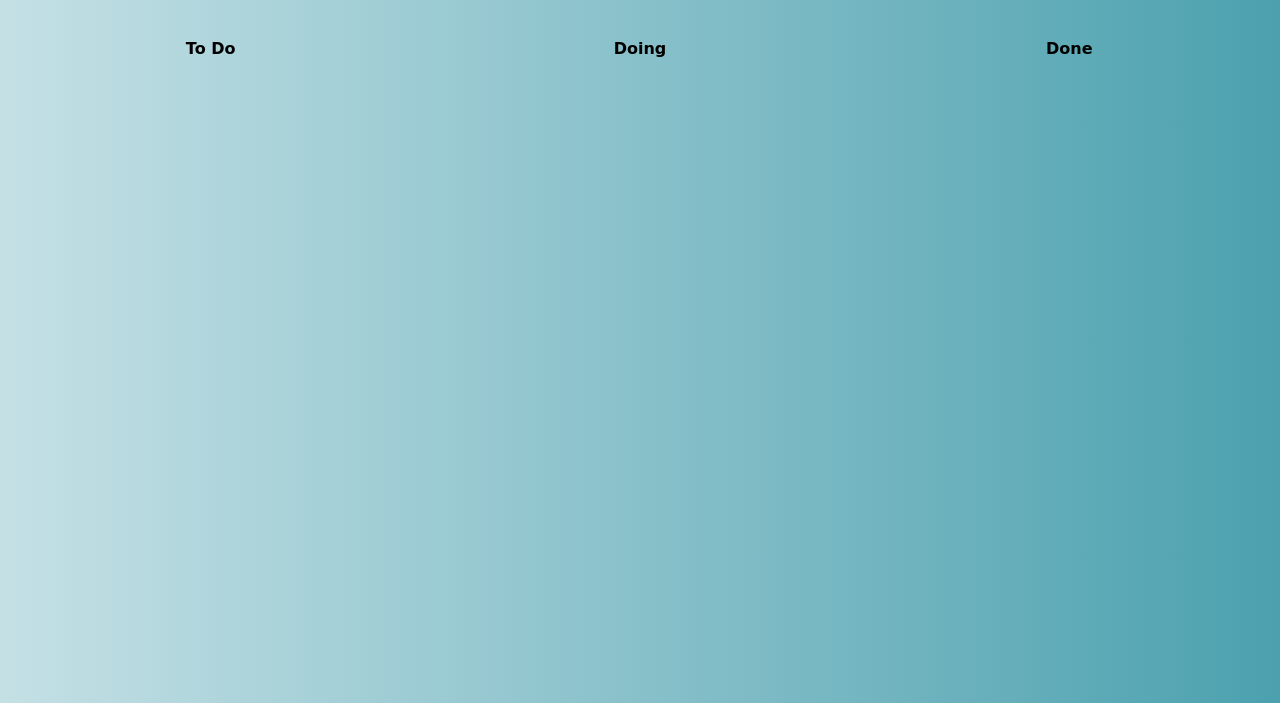
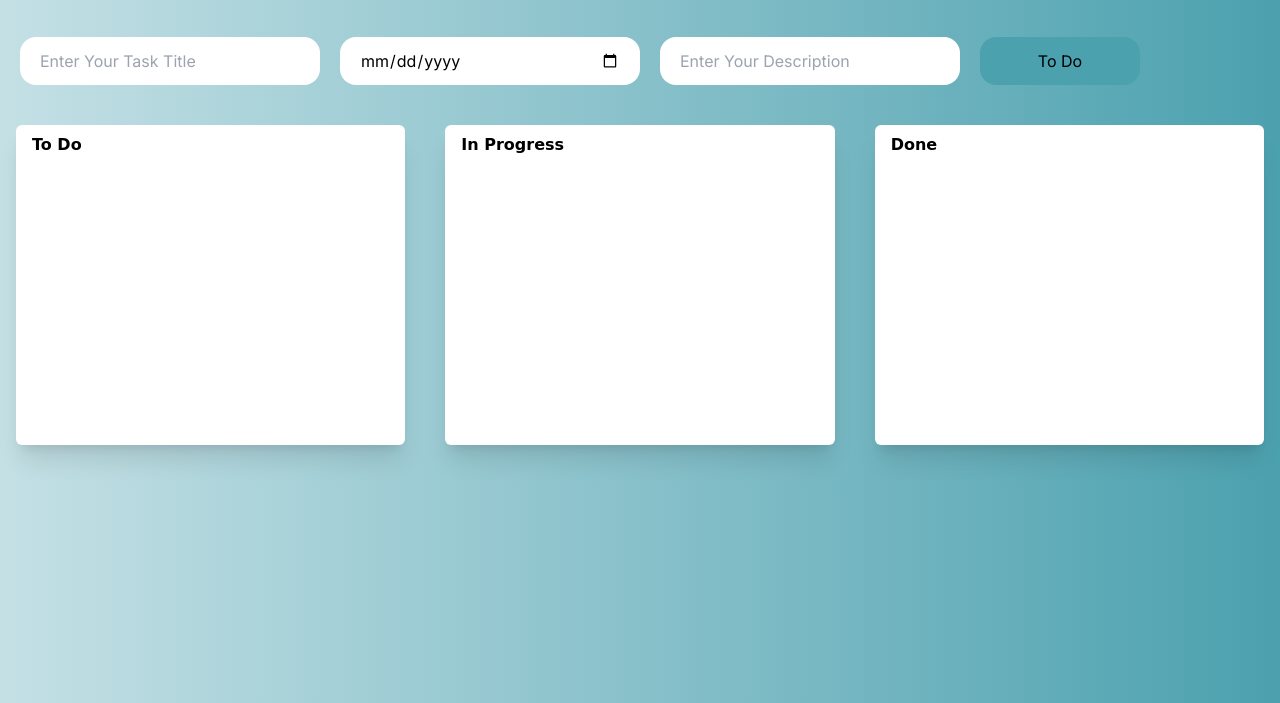
Before and after one commit to WissamDouskary/TaskFlow, a website: page index.html in a window 1280 px wide. Shown: the part 97-800 px from the top of the page. Drawn offline with nearby package versions, Linux system fonts and the light colour scheme; a web font is replaced by a local one.

Commit message:
Change Website Design, and some other updates

```diff
--- a/index.html
+++ b/index.html
@@ -18,13 +18,20 @@
 <section>
 
     <div id="inputs" class="">
+        <form class="grid grid-cols-4 gap-5 ml-5">
 
+        <input type="text" class="h-12 px-5 rounded-2xl outline-0" placeholder="Enter Your Task Title">
+        <input id="input-date" type="date" class="h-12 px-5 rounded-2xl outline-0">
+        <input id="Add-task-input" type="text" class="h-12 px-5 rounded-2xl outline-0" placeholder="Enter Your Description">
+        <button id="addbtn" class="bg-blue-500 w-40 rounded-2xl hover:text-white hover:bg-blue-700 duration-300" type="button">To Do</button>
+
+        </form>
         </div>
 
 
-    <div id="container" class="font- md:grid sm:grid-cols-3 grid grid-cols-1 gap-8 my-10">
-        <div id="todo" class="ml-4">
-            <h2 id="txttodo" class=" text-center mb-5">To Do</h2>
+    <div id="container" class="font- md:grid sm:grid-cols-3 grid grid-cols-1 gap-6 my-10 mr-4">
+        <div id="todo" class="ml-4 min-h-80 bg-white shadow-xl rounded-md">
+            <h2 id="txttodo" class="mb-5 ml-4 mt-2">To Do</h2>
             <span id="entredTask" class="">
                 <div id="elementsTask">
                     <p></p>
@@ -32,12 +39,12 @@
 
             </span>
         </div>
-        <div id="doing">
-            <h2 id="txtdoing" class="text-center mb-5">Doing</h2>
+        <div id="doing" class="ml-4 min-h-80 bg-white shadow-xl rounded-md" >
+            <h2 id="txtdoing" class="mb-5 ml-4 mt-2">In Progress</h2>
             <p></p>
         </div>
-        <div id="done" class="mr-4">
-            <h3 id="txtdone" class="text-center mb-5">Done</h3>
+        <div id="done" class="ml-4 min-h-80 bg-white shadow-xl rounded-md" >
+            <h3 id="txtdone" class="mb-5 ml-4 mt-2">Done</h3>
 
 
 
--- a/script.js
+++ b/script.js
@@ -3,7 +3,9 @@ let addTaskInput = document.getElementById("Add-task-input");
 let Container = document.getElementById("entredTask");
 let elementsTask = document.getElementById("elementsTask");
 
+let inputDate = document.getElementById("input-date");
 
+console.log(inputDate.value);
 
 addButton.addEventListener("click" , function(){
     if(addTaskInput.value === ""){
@@ -13,7 +15,7 @@ addButton.addEventListener("click" , function(){
         addElement.innerHTML = addTaskInput.value ;
 
         let closeBtn = document.createElement("span");
-        closeBtn.innerHTML = "x";
+        closeBtn.innerHTML = "Delete";
         closeBtn.style.cursor = "pointer";
 
         closeBtn.addEventListener("click" , function (){
@@ -22,16 +24,16 @@ addButton.addEventListener("click" , function(){
         })
 
         //style for elements
-        addElement.style.backgroundColor = "#608BC1";
-        addElement.style.borderRadius = "15px";
+        addElement.style.backgroundColor = "#FF3232";
+        addElement.style.borderRadius = "6px";
         addElement.style.padding = "10px";
         addElement.style.marginBottom = "10px";
 
 
-        closeBtn.style.backgroundColor = "#D9D9D9";
-        closeBtn.style.color = "red";
-        closeBtn.style.padding = "5px";
-        closeBtn.style.borderRadius = "10px"
+        // closeBtn.style.backgroundColor = "#D9D9D9";
+        // closeBtn.style.color = "red";
+        // closeBtn.style.padding = "5px";
+        // closeBtn.style.borderRadius = "10px"
 
 
         elementsTask.appendChild(addElement);
```
